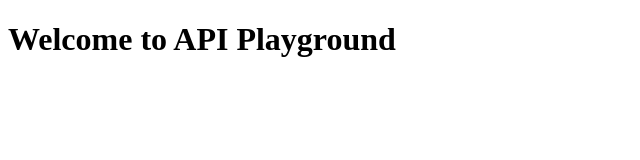
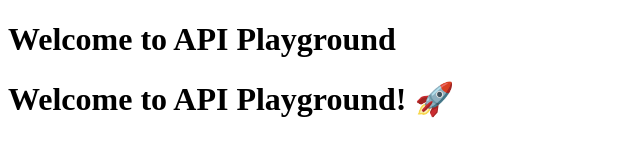
Before and after one commit to Saidaan7/api-playground, a plain HTML site: page index.html in a window 1280 px wide. Shown: the whole page, without its empty margins (0-640 px from the left). Drawn offline with Linux system fonts and the light colour scheme; no server answers.

Commit message:
Updated index.html for testing

```diff
--- a/index.html
+++ b/index.html
@@ -8,6 +8,7 @@
 </head>
 <body>
     <h1>Welcome to API Playground</h1>
+    <h1>Welcome to API Playground! 🚀</h1>
     <script src="script.js"></script>
 </body>
 </html>
```
